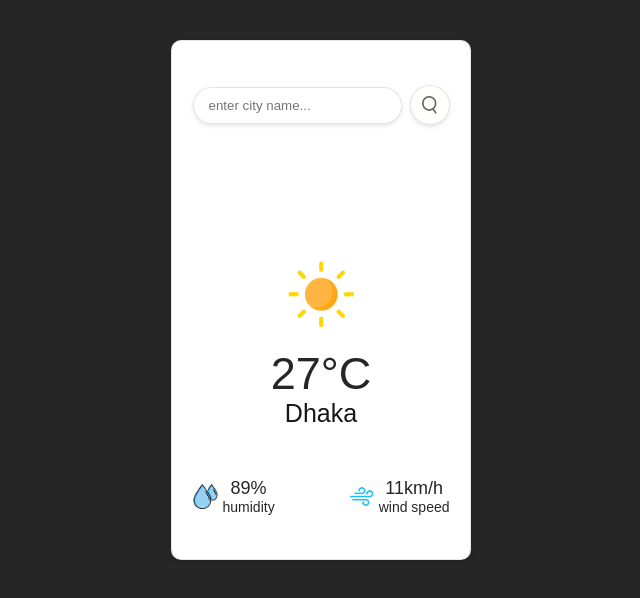
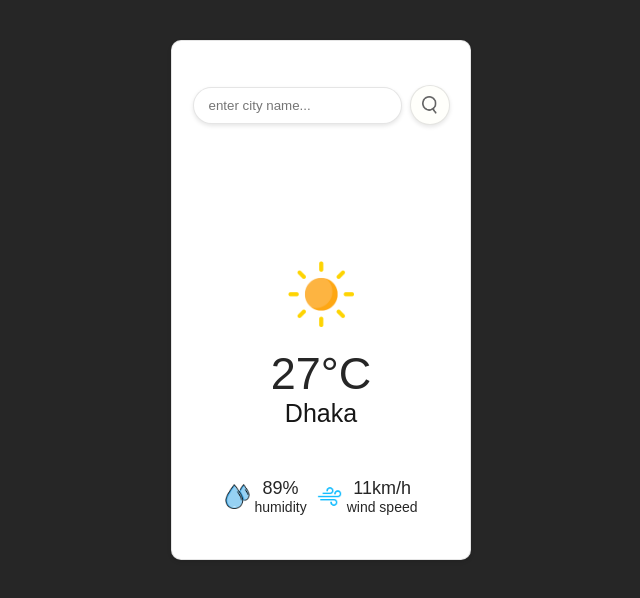
Before and after one commit to webbyhosna/weather-app, a plain HTML site: page index.html in a window 1280 px wide. Shown: the whole page, without its empty margins (319-959 px from the left). Drawn offline with Linux system fonts and the light colour scheme; no server answers.

Commit message:
Update style.css

```diff
--- a/style.css
+++ b/style.css
@@ -85,6 +85,13 @@ body {
   justify-content: space-between;
   margin-top: 50px;
 }
+  .details-container .details {
+    display: flex;
+    align-items: center;
+    justify-content: center;
+    gap: 10px;
+  }
+
 .details-container .details .col {
   display: flex;
   gap: 5px;
```
